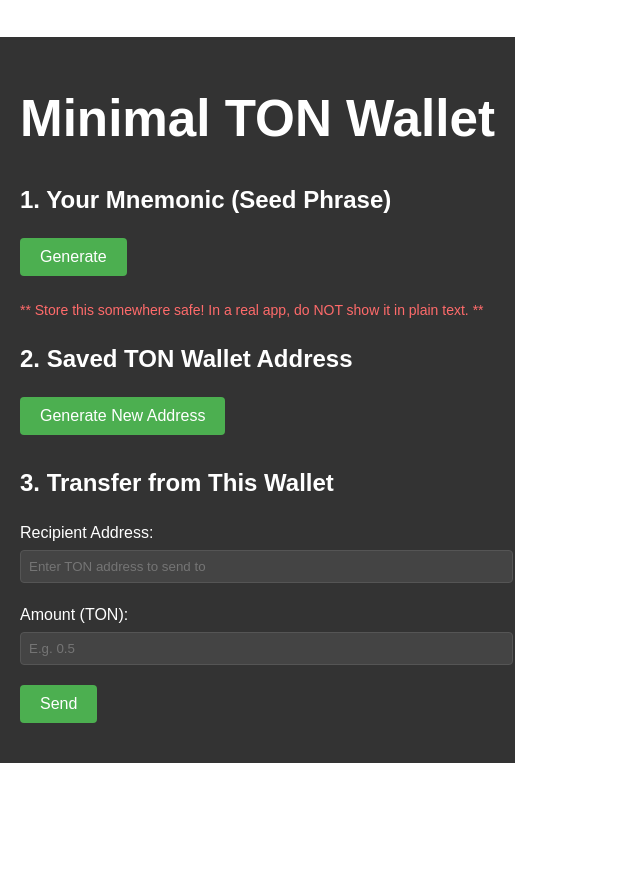
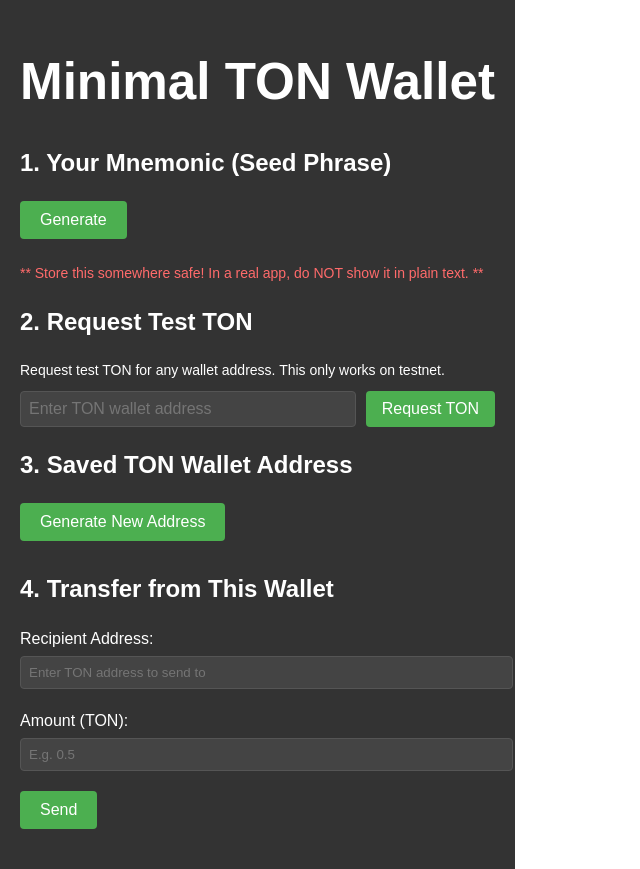
Before and after one commit to garudaidr/ton-mini-wallet, a React (Vite) app: page / in a window 1280 px wide. Shown: the whole page, without its empty margins (0-640 px from the left). Before the commit the page ends 800 px from the top, so only its background shows below. Built offline with nearby package versions, Linux system fonts and the light colour scheme.

Commit message:
added faucet

```diff
--- a/src/App.jsx
+++ b/src/App.jsx
@@ -18,6 +18,10 @@
   const [toAddress, setToAddress] = useState('');
   const [amount, setAmount] = useState('');
   const [transferStatus, setTransferStatus] = useState('');
+
+  // Faucet-related state
+  const [faucetAddress, setFaucetAddress] = useState('');
+  const [faucetStatus, setFaucetStatus] = useState('');
 
   // Initialize wallet from mnemonic
   const initializeWallet = async (mnemonic) => {
@@ -126,6 +130,41 @@
     }
   };
 
+  // Request TON from faucet
+  const requestFaucet = async (e) => {
+    e.preventDefault();
+    if (!faucetAddress) {
+      alert('Please enter a wallet address.');
+      return;
+    }
+
+    setFaucetStatus('Requesting TON from faucet...');
+    try {
+      const response = await fetch('https://testnet.toncenter.com/api/v2/get_grams_from_giver', {
+        method: 'POST',
+        headers: {
+          'Content-Type': 'application/json',
+        },
+        body: JSON.stringify({ address: faucetAddress })
+      });
+
+      if (!response.ok) {
+        throw new Error('Failed to request from faucet');
+      }
+
+      const data = await response.json();
+      if (data.ok) {
+        setFaucetStatus('Successfully requested TON from faucet! It may take a few minutes to arrive.');
+        setFaucetAddress(''); // Clear the input after successful request
+      } else {
+        setFaucetStatus('Failed to request TON. Please try again later.');
+      }
+    } catch (error) {
+      console.error('Faucet request error:', error);
+      setFaucetStatus('Failed to request TON. Please try again later.');
+    }
+  };
+
   return (
     <div style={{ padding: '20px', fontFamily: 'Arial', color: 'white', background: '#333' }}>
       <h1>Minimal TON Wallet</h1>
@@ -160,9 +199,59 @@
         </p>
       </div>
 
+      {/* Faucet Request Section */}
+      <div style={{ marginBottom: '20px' }}>
+        <h2>2. Request Test TON</h2>
+        <p style={{ fontSize: '14px', marginBottom: '10px' }}>
+          Request test TON for any wallet address. This only works on testnet.
+        </p>
+        <form onSubmit={requestFaucet} style={{ marginBottom: '10px' }}>
+          <div style={{ display: 'flex', gap: '10px', marginBottom: '10px' }}>
+            <input
+              type="text"
+              value={faucetAddress}
+              onChange={(e) => setFaucetAddress(e.target.value)}
+              placeholder="Enter TON wallet address"
+              style={{
+                flex: 1,
+                padding: '8px',
+                fontSize: '16px',
+                borderRadius: '4px',
+                border: '1px solid #555',
+                background: '#444',
+                color: 'white'
+              }}
+            />
+            <button
+              type="submit"
+              style={{
+                padding: '8px 16px',
+                background: '#4CAF50',
+                color: 'white',
+                border: 'none',
+                borderRadius: '4px',
+                cursor: 'pointer'
+              }}
+            >
+              Request TON
+            </button>
+          </div>
+        </form>
+        {faucetStatus && (
+          <p style={{
+            padding: '10px',
+            marginTop: '10px',
+            background: '#444',
+            borderRadius: '4px'
+          }}>
+            {faucetStatus}
+          </p>
+        )}
+      </div>
+
       {/* Saved TON Wallet Addresses */}
       <div style={{ marginBottom: '20px' }}>
-        <h2>2. Saved TON Wallet Address</h2>
+        <h2>3. Saved TON Wallet Address</h2>
         <div style={{ marginBottom: '10px' }}>
           <button
             onClick={handleGenerateKeypair}
@@ -244,7 +333,7 @@
 
       {/* Transfer Section */}
       <div style={{ marginBottom: '20px' }}>
-        <h2>3. Transfer from This Wallet</h2>
+        <h2>4. Transfer from This Wallet</h2>
         <div style={{ marginBottom: '15px' }}>
           <label style={{ display: 'block', marginBottom: '5px' }}>
             Recipient Address:
```
